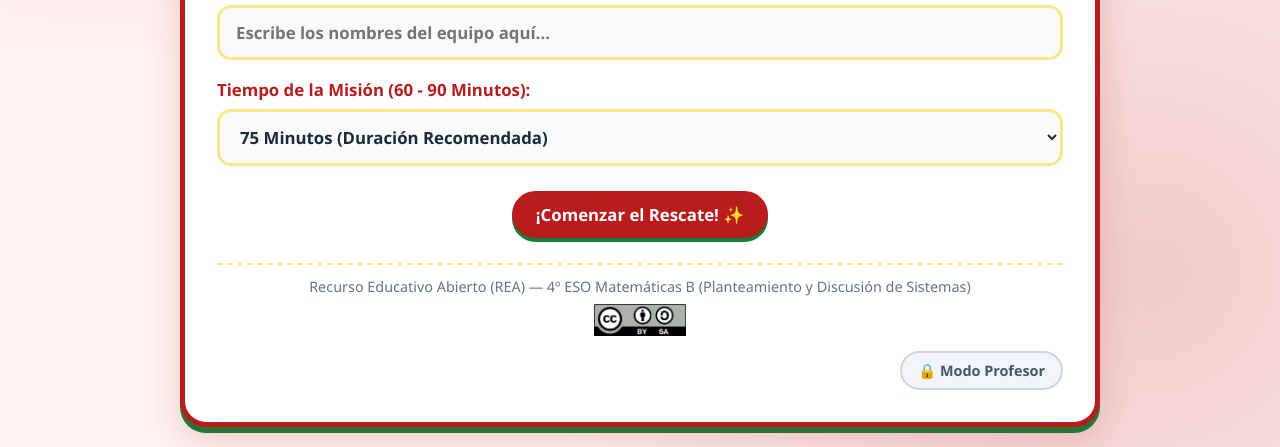
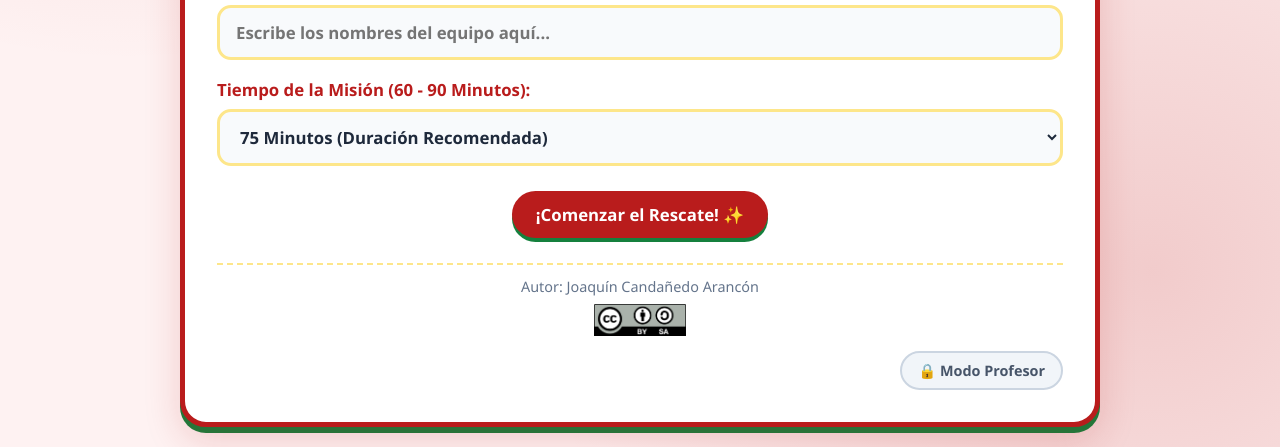
Before and after one commit to pizarradigital2022/operacion_-_salvar_la_ilusion_de_la_navidad.github.io, a plain HTML site: page index.html in a window 1280 px wide. Shown: the part 721-1168 px from the top of the page. Drawn offline with Linux system fonts and the light colour scheme.

Commit message:
Update index.html

```diff
--- a/index.html
+++ b/index.html
@@ -704,7 +704,7 @@
 
             <hr style="margin-top: 25px; border: none; border-top: 2px dashed var(--theme-border);">
             <div style="text-align: center; margin-top: 12px; font-size: 0.9rem; color: #64748B;">
-                Recurso Educativo Abierto (REA) — 4º ESO Matemáticas B (Planteamiento y Discusión de Sistemas)
+                Autor: Joaquín Candañedo Arancón
                 <div style="display: flex; justify-content: center; margin-top: 8px;">
                     <a href="https://creativecommons.org/licenses/by-sa/4.0/" target="_blank">
                         <img src="./resources/CC_BY_SA.png" alt="Creative Commons Reconocimiento - Compartir Igual" style="display: block; height: 32px; margin: 0 auto;">
```
